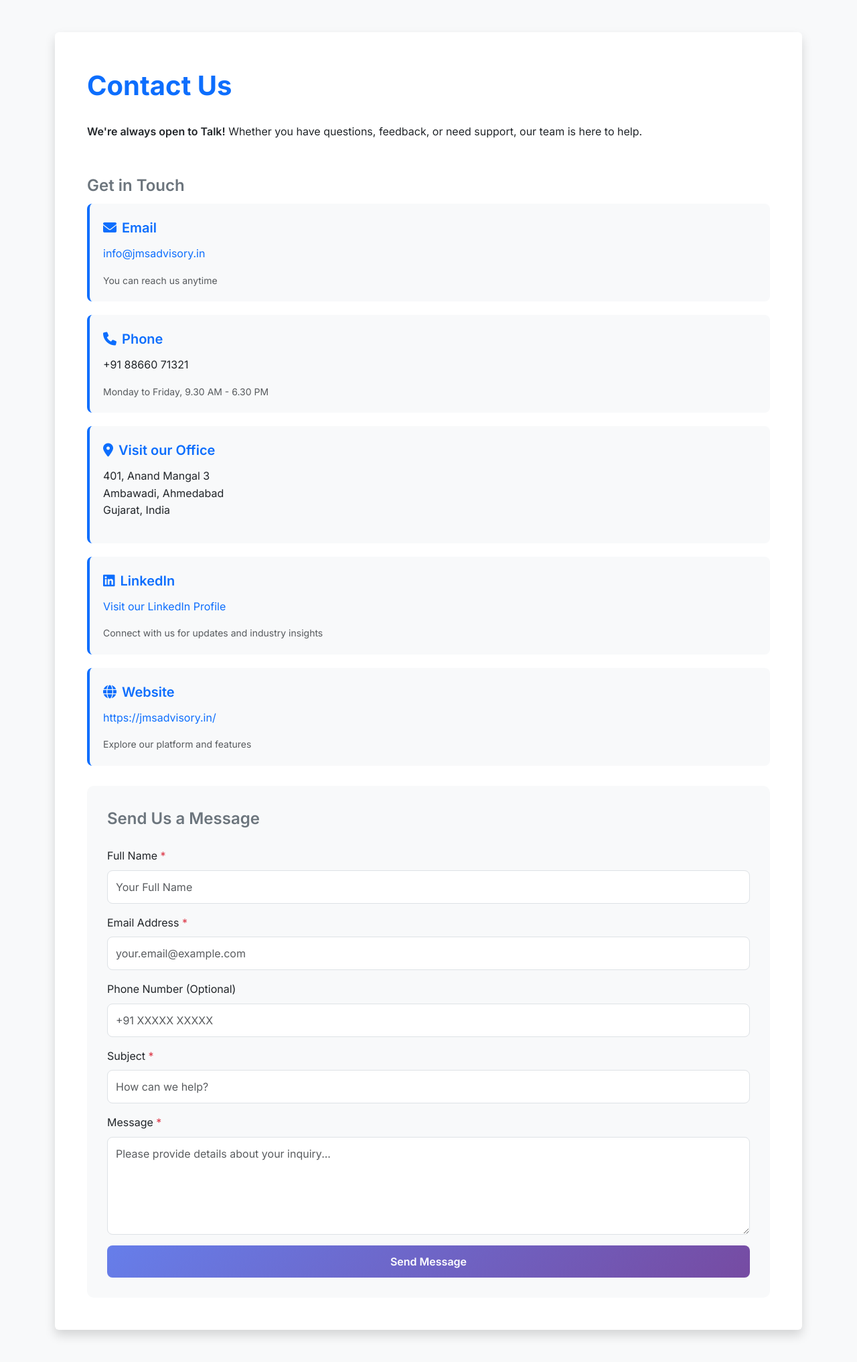
After one commit to nikita10kj/sales-with-AI, a Django app: template users/templates/users/contact_us.html in a window 1280 px wide. The commit adds this page. Shown: the whole page at 67% size. Run offline with Django 5.2, Linux system fonts and the light colour scheme; the template is opened without the code that fills it, so the values that code supplies are empty.

Commit message:
contact us page added

```diff
--- a/generate_email/genai_email.py
+++ b/generate_email/genai_email.py
@@ -684,7 +684,7 @@ OUTPUT RULES:
         framework_value = getattr(target, "framework", None)
 
     # Only set if it exists and is not empty
-    main_email["framework"] = (framework_value or "").strip()
+    data["framework"] = (framework_value or "").strip()
 
     def clean_signature(text):
         if not text:
--- a/generate_email/static/generate_email/js/script.js
+++ b/generate_email/static/generate_email/js/script.js
@@ -176,7 +176,7 @@ class EmailMarketingApp {
         mainCard.dataset.emailId = "main_email"; // <-- Assign emailId here
         mainCard.innerHTML = `
           <div class="email-header">
-              <h5 class="email-title">${main.title}</h5>
+              <h5 class="email-title">${this.generatedEmails.framework}</h5>
               <div class="email-actions">
                   <button class="btn btn-sm btn-outline-primary" onclick="app.editEmail(this)">
                       <i class="fas fa-edit"></i> Edit
--- a/users/templates/users/base.html
+++ b/users/templates/users/base.html
@@ -199,6 +199,8 @@
             <a href="#top" style="color: inherit; text-decoration: none; cursor: pointer;">SellSharp</a> — Built with ❤️ by
             <a href="https://jmsadvisory.in" target="_blank" style="color: inherit; text-decoration: none; cursor: pointer;">JMS Advisory</a> |
             <a href="{% url 'privacy-policy' %}" class="text-white text-decoration-underline">Privacy Policy</a>
+            <span class="mx-2.5">|</span>
+            <a href="{% url 'contact-us' %}" class="text-white text-decoration-underline">Contact Us</a>
             <span class="mx-2.5">|</span>
             <a href="{% url 'Customized-Learning-Solutions' %}" class="text-white text-decoration-underline">Learning Hub</a>
             <span class="mx-2.5">|</span>
--- /dev/null
+++ b/users/templates/users/contact_us.html
@@ -0,0 +1,239 @@
+{%load static%}
+<!doctype html>
+<html lang="en">
+<head>
+  <meta charset="utf-8">
+  <meta name="viewport" content="width=device-width, initial-scale=1">
+  <title>Contact Us - SellSharp</title>
+  <link href="https://cdn.jsdelivr.net/npm/bootstrap@5.3.2/dist/css/bootstrap.min.css" rel="stylesheet">
+  <!-- Favicon -->
+  <link rel="icon" type="image/x-icon" href="{% static 'users/img/shellsharp.png' %}" />
+  <!-- Google Font: Inter -->
+  <link href="https://fonts.googleapis.com/css2?family=Inter:wght@400;500;600;700&display=swap" rel="stylesheet">
+
+  <style>
+    /* Apply professional font to the whole page */
+    body, p, ul, li, h1, h4, h5 {
+      font-family: 'Inter', Arial, sans-serif;
+      font-weight: 400;
+      color: #212529;
+      line-height: 1.6;
+    }
+
+    /* Semi-bold for strong text without heavy black look */
+    strong {
+      font-weight: 600;
+      color: inherit;
+    }
+
+    /* Headings slightly bolder for hierarchy */
+    h1 {
+      font-weight: 700;
+    }
+    h4, h5 {
+      font-weight: 600;
+    }
+
+    /* Links professional and subtle */
+    a {
+      color: #0d6efd;
+      text-decoration: none;
+    }
+    a:hover {
+      text-decoration: underline;
+    }
+
+    /* Optional: smooth font rendering for better professional look */
+    html {
+      -webkit-font-smoothing: antialiased;
+      -moz-osx-font-smoothing: grayscale;
+    }
+
+    /* Contact form styling */
+    .contact-form-section {
+      background-color: #f8f9fa;
+      border-radius: 10px;
+      padding: 30px;
+      margin-top: 30px;
+    }
+
+    .form-control {
+      border-radius: 8px;
+      border: 1px solid #dee2e6;
+      font-family: 'Inter', Arial, sans-serif;
+      padding: 12px;
+    }
+
+    .form-control:focus {
+      border-color: #0d6efd;
+      box-shadow: 0 0 0 0.2rem rgba(13, 110, 253, 0.25);
+    }
+
+    .btn-primary {
+      background: linear-gradient(135deg, #667eea 0%, #764ba2 100%);
+      border: none;
+      border-radius: 8px;
+      padding: 12px 30px;
+      font-weight: 600;
+      transition: all 0.3s ease;
+    }
+
+    .btn-primary:hover {
+      transform: translateY(-2px);
+      box-shadow: 0 4px 12px rgba(102, 126, 234, 0.4);
+    }
+
+    .contact-info-box {
+      background-color: #f8f9fa;
+      border-left: 4px solid #0d6efd;
+      padding: 20px;
+      border-radius: 8px;
+      margin-bottom: 20px;
+    }
+
+    .contact-info-box h5 {
+      color: #0d6efd;
+      margin-bottom: 10px;
+    }
+  </style>
+</head>
+<body style="background-color: #f8f9fa;">
+
+  <div class="container py-5">
+    <div class="bg-white p-5 shadow rounded">
+
+      <h1 class="mb-4 text-primary">Contact Us</h1>
+      <p><strong>We're always open to Talk!</strong> Whether you have questions, feedback, or need support, our team is here to help.</p>
+
+      <!-- Contact Information -->
+      <h4 class="mt-5 text-secondary">Get in Touch</h4>
+
+      <div class="contact-info-box">
+        <h5><i class="fas fa-envelope me-2"></i>Email</h5>
+        <p>
+          <a href="mailto:info@jmsadvisory.in">info@jmsadvisory.in</a>
+        </p>
+        <p class="small text-muted mb-0">You can reach us anytime</p>
+      </div>
+
+      <div class="contact-info-box">
+        <h5><i class="fas fa-phone me-2"></i>Phone</h5>
+        <p>
+          +91 88660 71321
+        </p>
+        <p class="small text-muted mb-0">Monday to Friday, 9.30 AM - 6.30 PM </p>
+      </div>
+
+      <div class="contact-info-box">
+        <h5><i class="fas fa-map-marker-alt me-2"></i>Visit our Office</h5>
+        <p>
+          401, Anand Mangal 3<br>
+          Ambawadi, Ahmedabad<br>
+          Gujarat, India
+        </p>
+      </div>
+
+      <div class="contact-info-box">
+        <h5><i class="fab fa-linkedin me-2"></i>LinkedIn</h5>
+        <p>
+          <a href="https://www.linkedin.com/company/jms-advisory-services-private-limited/" target="_blank">Visit our LinkedIn Profile</a>
+        </p>
+        <p class="small text-muted mb-0">Connect with us for updates and industry insights</p>
+      </div>
+
+      <div class="contact-info-box">
+        <h5><i class="fas fa-globe me-2"></i>Website</h5>
+        <p>
+          <a href="https://jmsadvisory.in/" target="_blank">https://jmsadvisory.in/</a>
+        </p>
+        <p class="small text-muted mb-0">Explore our platform and features</p>
+      </div>
+
+      <!-- Contact Form Section -->
+      <div class="contact-form-section">
+        <h4 class="text-secondary mb-4">Send Us a Message</h4>
+        <form method="POST" action="{% url 'contact-us' %}">
+          {% csrf_token %}
+
+          <div class="mb-3">
+            <label for="name" class="form-label">Full Name <span class="text-danger">*</span></label>
+            <input type="text" class="form-control" id="name" name="name" placeholder="Your Full Name" required>
+          </div>
+
+          <div class="mb-3">
+            <label for="email" class="form-label">Email Address <span class="text-danger">*</span></label>
+            <input type="email" class="form-control" id="email" name="email" placeholder="your.email@example.com" required>
+          </div>
+
+          <div class="mb-3">
+            <label for="phone" class="form-label">Phone Number (Optional)</label>
+            <input type="tel" class="form-control" id="phone" name="phone" placeholder="+91 XXXXX XXXXX">
+          </div>
+
+          <div class="mb-3">
+            <label for="subject" class="form-label">Subject <span class="text-danger">*</span></label>
+            <input type="text" class="form-control" id="subject" name="subject" placeholder="How can we help?" required>
+          </div>
+
+          <div class="mb-3">
+            <label for="message" class="form-label">Message <span class="text-danger">*</span></label>
+            <textarea class="form-control" id="message" name="message" rows="5" placeholder="Please provide details about your inquiry..." required></textarea>
+          </div>
+
+          <button type="submit" class="btn btn-primary w-100">Send Message</button>
+        </form>
+      </div>
+
+      <!-- FAQ Section -->
+      {% comment %} <h4 class="mt-5 text-secondary">Frequently Asked Questions</h4>
+
+      <h5 class="mt-4">How can I get support for my account?</h5>
+      <p>
+        For account-related issues, please reach out to us via email at
+        <a href="mailto:info@jmsadvisory.in">info@jmsadvisory.in</a> with your account details,
+        and our support team will assist you as soon as possible.
+      </p>
+
+      <h5 class="mt-3">What is your response time?</h5>
+      <p>
+        We aim to respond to all inquiries within 24 hours during business days
+        (Monday to Friday, 9 AM - 6 PM IST). Complex issues may require additional time.
+      </p>
+
+      <h5 class="mt-3">Can I schedule a demo or consultation?</h5>
+      <p>
+        Absolutely! Please send us a message using the contact form above mentioning your preferred date and time,
+        and we'll arrange a convenient time for you.
+      </p>
+
+      <h5 class="mt-3">Is there a phone support option?</h5>
+      <p>
+        Currently, we offer email support, but you can call us during business hours at +91 98765 43210.
+        We also welcome detailed emails with your inquiry.
+      </p>
+
+      <h5 class="mt-3">How do I report a technical issue?</h5>
+      <p>
+        Please describe the issue in detail when contacting us:
+      </p>
+      <ul>
+        <li>What you were trying to do</li>
+        <li>What happened (error message if any)</li>
+        <li>Your browser and operating system</li>
+        <li>Steps to reproduce the issue</li>
+      </ul>
+
+      <h5 class="mt-3">How do I provide feedback or suggest a feature?</h5>
+      <p>
+        We'd love to hear your suggestions! Send us an email with your feedback or feature request
+        at <a href="mailto:info@jmsadvisory.in">info@jmsadvisory.in</a>.
+        Your input helps us improve SellSharp.
+      </p> {% endcomment %}
+
+    </div>
+  </div>
+
+  <script src="https://cdn.jsdelivr.net/npm/bootstrap@5.3.2/dist/js/bootstrap.bundle.min.js"></script>
+  <link href="https://cdnjs.cloudflare.com/ajax/libs/font-awesome/6.0.0/css/all.min.css" rel="stylesheet">
+</body>
+</html>
--- a/users/templates/users/landingpage.html
+++ b/users/templates/users/landingpage.html
@@ -557,6 +557,12 @@
             >
             <span class="mx-2.5">|</span>
             <a
+              href="{% url 'contact-us' %}"
+              class="text-white text-decoration-underline"
+              >Contact Us</a
+            >
+            <span class="mx-2.5">|</span>
+            <a
               target="_blank"
               href="{% url 'learning-hub' %}"
               class="text-danger text-decoration-underline"
--- a/users/templates/users/refundpolicy.html
+++ b/users/templates/users/refundpolicy.html
@@ -10,6 +10,8 @@
     <link rel="icon" type="image/x-icon" href="{% static 'users/img/shellsharp' %}" />
     <!-- Google Font: Inter -->
 <link href="https://fonts.googleapis.com/css2?family=Inter:wght@400;500;600;700&display=swap" rel="stylesheet">
+<link rel="icon" type="image/x-icon" href="{% static 'users/img/shellsharp.png' %}" />
+
 
 <style>
   /* Apply professional font to the whole page */
--- a/users/templates/users/termsconditions.html
+++ b/users/templates/users/termsconditions.html
@@ -6,7 +6,7 @@
   <meta name="viewport" content="width=device-width, initial-scale=1">
   <title>Terms and Conditions - SellSharp</title>
   <link href="https://cdn.jsdelivr.net/npm/bootstrap@5.3.2/dist/css/bootstrap.min.css" rel="stylesheet">
-    <link rel="icon" type="image/x-icon" href="{% static 'users/img/Shellsharp.png' %}" />
+  <link rel="icon" type="image/x-icon" href="{% static 'users/img/shellsharp.png' %}" />
 
 </head>
 <body style="background-color: #f8f9fa;">
@@ -42,7 +42,7 @@
       <h4 class="mt-4 text-secondary">4. Privacy Policy</h4>
       <p>
         Our Privacy Policy, which sets out how we will use your information, can be found at
-        <a href="https://sellsharp.co/users/privacypolicy/" target="_blank">https://sellsharp.co/users/privacypolicy/</a>.
+        <a href="https://sellsharp.co/users/privacy-policy/" target="_blank">https://sellsharp.co/users/privacy-policy/</a>.
       </p>
       <p>
         By using this Website, you consent to the processing described in the Privacy Policy.
--- a/users/urls.py
+++ b/users/urls.py
@@ -1,6 +1,6 @@
 from django.urls import path
 from .views import ( HomeView, LoginView,LandingPageView, RegisterView, VerifyOTPView, ResendOTPView,
-                    UserDetailsView,ProfileView,PrivacyPolicyView,TermsConditionsView,SupportView,LearningHubView,delete_signature,dashboard, delete_attachment, list_user_attachments, remove_google_account, AdminDashboardView, razorpay_create_order,razorpay_verify_payment,PricingView,RefundPolicyView)
+                    UserDetailsView,ProfileView,PrivacyPolicyView,TermsConditionsView,SupportView,LearningHubView,delete_signature,dashboard, delete_attachment, list_user_attachments, remove_google_account, AdminDashboardView, razorpay_create_order,razorpay_verify_payment,PricingView,RefundPolicyView,ContactUsView)
 
 
 urlpatterns = [
@@ -13,6 +13,7 @@ urlpatterns = [
     path('profile/', ProfileView.as_view(), name='profile'),
     path('privacy-policy/',PrivacyPolicyView.as_view(),name='privacy-policy'),
     path('refund-policy/',RefundPolicyView.as_view(),name='refund-policy'),
+    path('contact-us/',ContactUsView.as_view(),name='contact-us'),
     path('Customized-Learning-Solutions/',LearningHubView.as_view(),name='Customized-Learning-Solutions'),
     path('terms-conditions/',TermsConditionsView.as_view(),name='terms-conditions'),
     path('support/', SupportView.as_view(), name='support'),
```
Also changed, not shown: users/views.py (+47 -0 lines).
